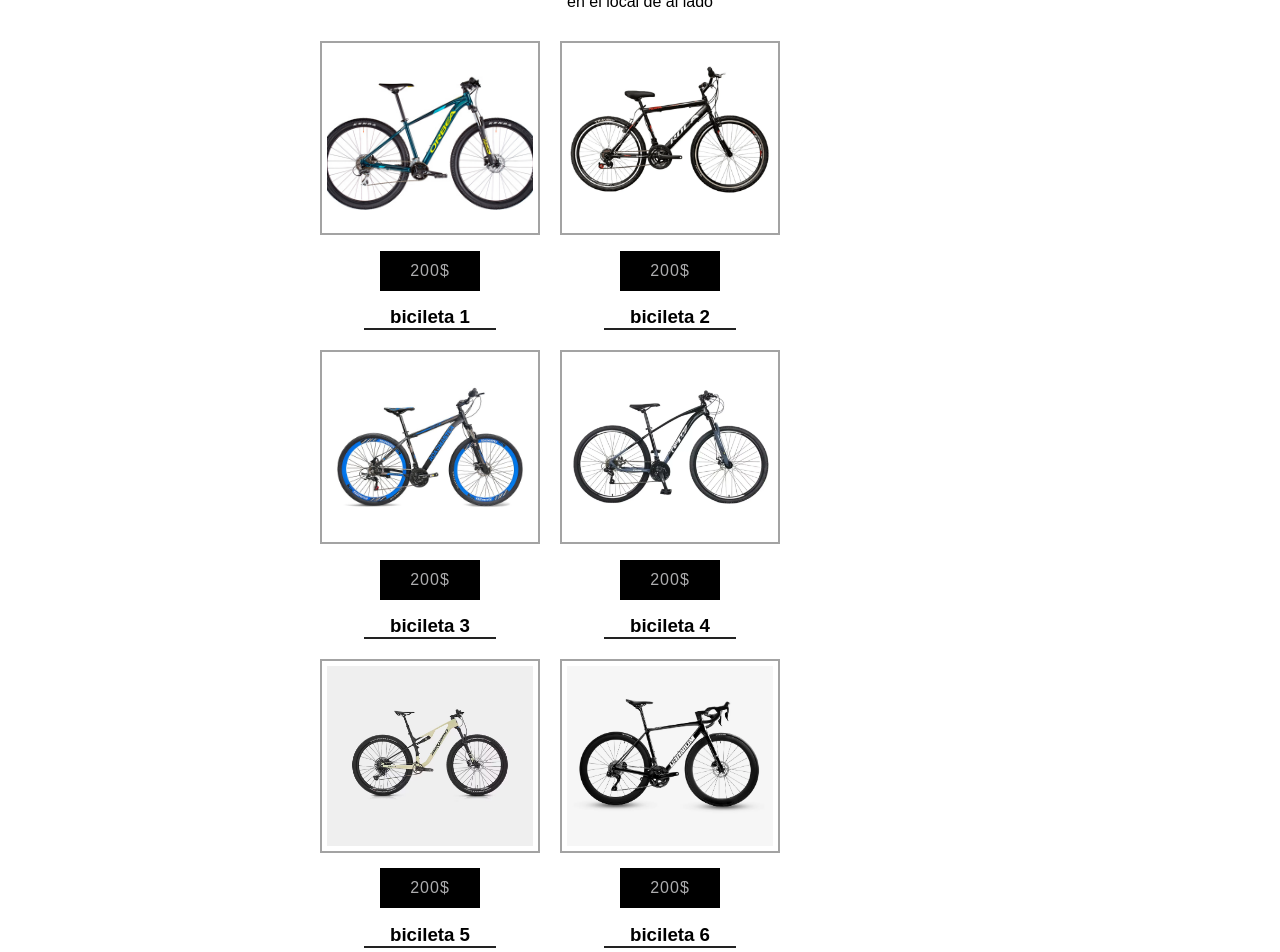
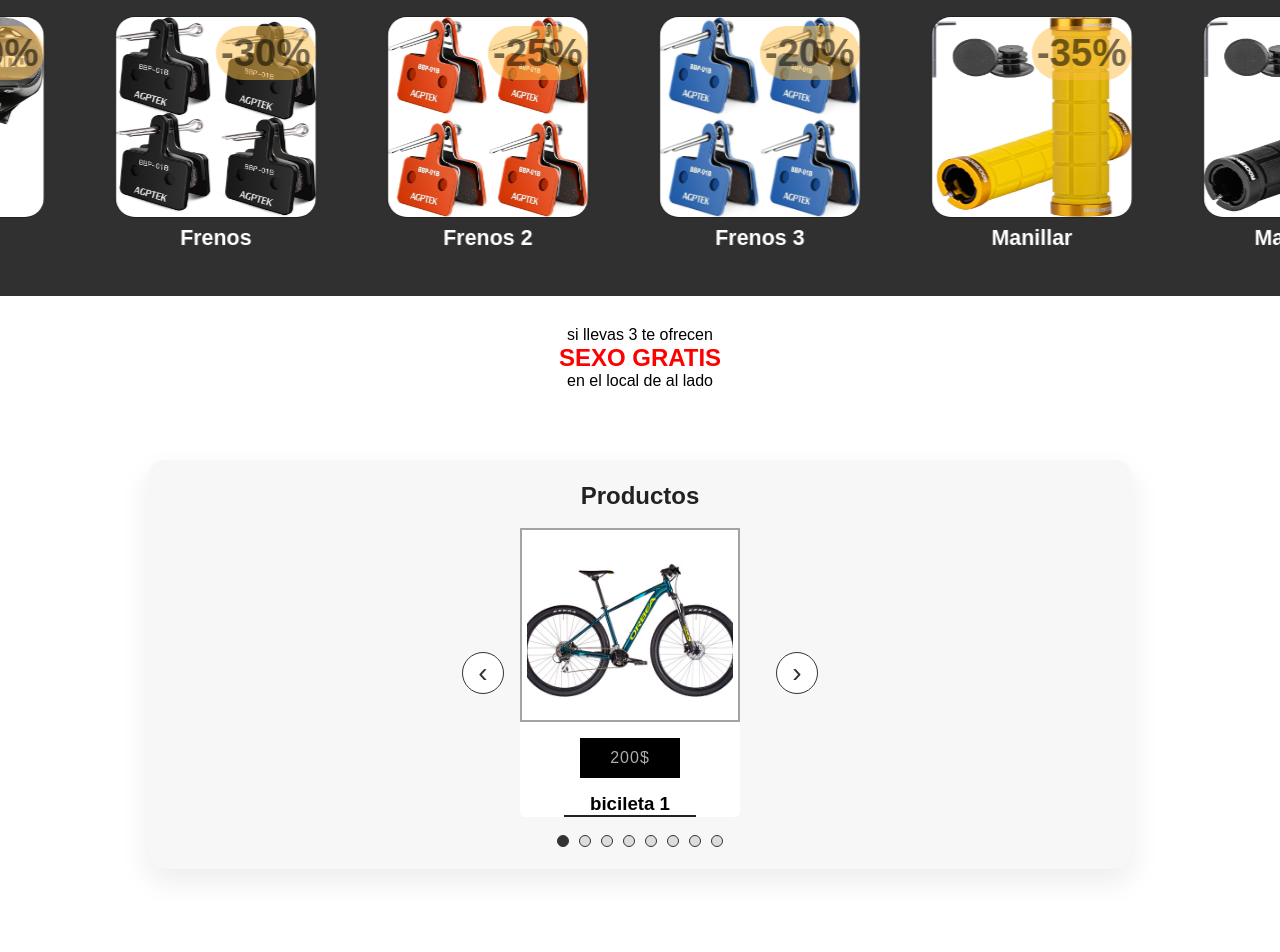
Before and after one commit to Track1at01/Trabajo, a React (Vite) app in the folder Vamos a chambear o que/: page / in a window 1280 px wide. Shown: the top 952 px of the page. Built offline with nearby package versions, Linux system fonts and the light colour scheme.

Commit message:
intento mejora carrusel

```diff
--- a/Vamos a chambear o que/src/App.css
+++ b/Vamos a chambear o que/src/App.css
@@ -39,3 +39,73 @@ body{
 	align-items: center;
 	justify-content: center;
 }
+
+.productos-carousel-section {
+  width: min(100%, 940px);
+  margin: 40px auto;
+  padding: 22px;
+  background: #f7f7f7;
+  border-radius: 18px;
+  box-shadow: 0 12px 30px rgba(0, 0, 0, 0.08);
+}
+
+.productos-carousel-section h2 {
+  margin-bottom: 18px;
+  font-size: 24px;
+  text-align: center;
+  color: #222;
+}
+
+.productos-carousel {
+  display: flex;
+  align-items: center;
+  justify-content: center;
+  gap: 16px;
+  flex-wrap: wrap;
+}
+
+.producto-display {
+  width: 240px;
+  min-width: 240px;
+}
+
+.carousel-button {
+  width: 42px;
+  height: 42px;
+  border-radius: 50%;
+  border: 1px solid #333;
+  background: #fff;
+  color: #333;
+  font-size: 28px;
+  cursor: pointer;
+  display: inline-flex;
+  align-items: center;
+  justify-content: center;
+  transition: transform 0.2s ease, background 0.2s ease;
+}
+
+.carousel-button:hover {
+  transform: scale(1.06);
+  background: #efefef;
+}
+
+.carousel-dots {
+  display: flex;
+  justify-content: center;
+  gap: 10px;
+  margin-top: 18px;
+}
+
+.carousel-dot {
+  width: 12px;
+  height: 12px;
+  border-radius: 50%;
+  border: 1px solid #333;
+  background: #ddd;
+  cursor: pointer;
+  transition: background 0.2s ease;
+}
+
+.carousel-dot.active {
+  background: #333;
+}
--- a/Vamos a chambear o que/src/App.jsx
+++ b/Vamos a chambear o que/src/App.jsx
@@ -8,6 +8,21 @@ import "./componentes/Ofertas/OfertasCarrucel.css"
 import Header from "./componentes/Header/Header"
 
 function App() {
+  const [productIndex, setProductIndex] = useState(0)
+  const productCount = PRODUCTOS.length
+  const currentProduct = PRODUCTOS[productIndex]
+
+  const handlePrevProduct = () => {
+    setProductIndex((index) => (index === 0 ? productCount - 1 : index - 1))
+  }
+
+  const handleNextProduct = () => {
+    setProductIndex((index) => (index === productCount - 1 ? 0 : index + 1))
+  }
+
+  const handleSelectProduct = (index) => {
+    setProductIndex(index)
+  }
 
   return (
 
@@ -36,13 +51,41 @@ function App() {
       </div>
 
 
-      <div className='productos'>
-        {PRODUCTOS.map((producto, index) => (
-          <Producto
-            key={index}
-            {...producto}
-          />
-        ))}
+      <div className='productos-carousel-section'>
+        <h2>Productos</h2>
+        <div className='productos-carousel'>
+          <button
+            type='button'
+            className='carousel-button prev'
+            onClick={handlePrevProduct}
+          >
+            ‹
+          </button>
+
+          <div className='producto-display'>
+            <Producto {...currentProduct} />
+          </div>
+
+          <button
+            type='button'
+            className='carousel-button next'
+            onClick={handleNextProduct}
+          >
+            ›
+          </button>
+        </div>
+
+        <div className='carousel-dots'>
+          {PRODUCTOS.map((_, index) => (
+            <button
+              key={index}
+              type='button'
+              className={`carousel-dot ${index === productIndex ? 'active' : ''}`}
+              onClick={() => handleSelectProduct(index)}
+              aria-label={`Mostrar producto ${index + 1}`}
+            />
+          ))}
+        </div>
       </div>
     </main>
   )
--- a/Vamos a chambear o que/src/componentes/Producto/Producto.jsx
+++ b/Vamos a chambear o que/src/componentes/Producto/Producto.jsx
@@ -10,7 +10,7 @@ export default function Producto({imagePath, precio, nombreProducto}) {
                 <img src={imagePath} alt="..." />
             </div>
 
-            <a href="#" class="btn-flip" data-back="Agregar" data-front={precio}></a>
+            <a href="#" className="btn-flip" data-back="Agregar" data-front={precio}></a>
 
             <div className="raya">
             <h3>{nombreProducto}</h3>
```
